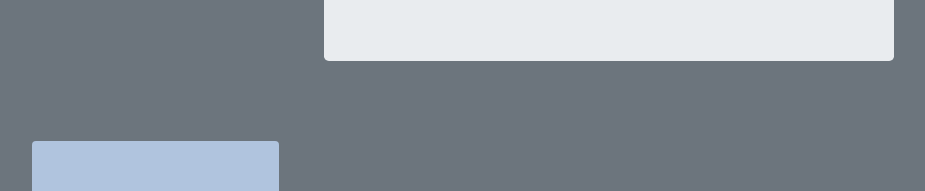
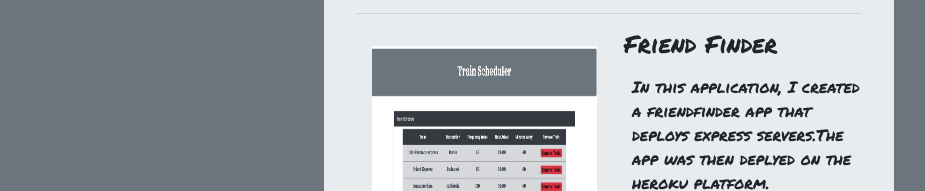
Before and after one commit to wrsmall/updated-portfoilio, a plain HTML site: page portfolio.html in a window 1280 px wide. Shown: the part 2609-2800 px from the top of the page, without its empty margins (31-956 px from the left). Drawn offline with nearby package versions, Linux system fonts and the light colour scheme.

Commit message:
added the friend finder

```diff
--- a/portfolio.html
+++ b/portfolio.html
@@ -117,7 +117,8 @@
                         </div>
                         <div class="col-md-6 col-lg-6">
                             <h4 class="myfont">LIRI BOT</h4>
-                                <p class="myfont ml-2 mt-3">In this app I created LIRI which is similar to SIRI however instead of spoken language this app takes
+                            <p class="myfont ml-2 mt-3">In this app I created LIRI which is similar to SIRI however
+                                instead of spoken language this app takes
                                 written langauge and outputs specific information.
                             </p>
                         </div>
@@ -153,14 +154,31 @@
                     </div>
                     <div class="col-md-6 col-lg-6">
                         <h4 class="myfont">BAMAZON</h4>
-                                <p class="myfont ml-2 mt-3">In this application, I created a Amazon like store fornt that fuctioned in Node.js
+                        <p class="myfont ml-2 mt-3">In this application, I created a Amazon like store fornt that
+                            fuctioned in Node.js
                         </p>
                     </div>
+                </div>
+                <hr>
+                <div class="row">
+                    <div class="col-md-6 col-lg-6">
+                        <img class="m-3" img src="assets/images/trains.jpg" width="225px" height="225px">
+                        <a href="https://github.com/wrsmall/bamazon"><img class="bg-dark ml-5  float "
+                                src="assets/images/github.png"></a>
+                        <a href="https://pure-dusk-35747.herokuapp.com/">
+                            <p class="float text-dark myfont ml-5  ">Friend Finder</p>
+                        </a>
+                    </div>
+                    <div class="col-md-6 col-lg-6">
+                        <h4 class="myfont">Friend Finder</h4>
+                        <p class="myfont ml-2 mt-3">In this application, I created a friendfinder app that deploys
+                            express servers.The app was then deplyed on the heroku platform.
+                        </p>
                     </div>
                 </div>
                 <hr>
             </div>
-            </div>
+
             <div class="col-md-3 col-sm-3 col-lg-3">
                 <ul class="nav flex-column ml-5 mt-5 slate w-85 rounded float ">
                     <li class="nav-item h2 center mt-5 mb-5">
@@ -173,6 +191,7 @@
             </div>
         </div>
     </div>
+
 </body>
 
 
```
Lines whose indentation alone changed are shown as unchanged.
